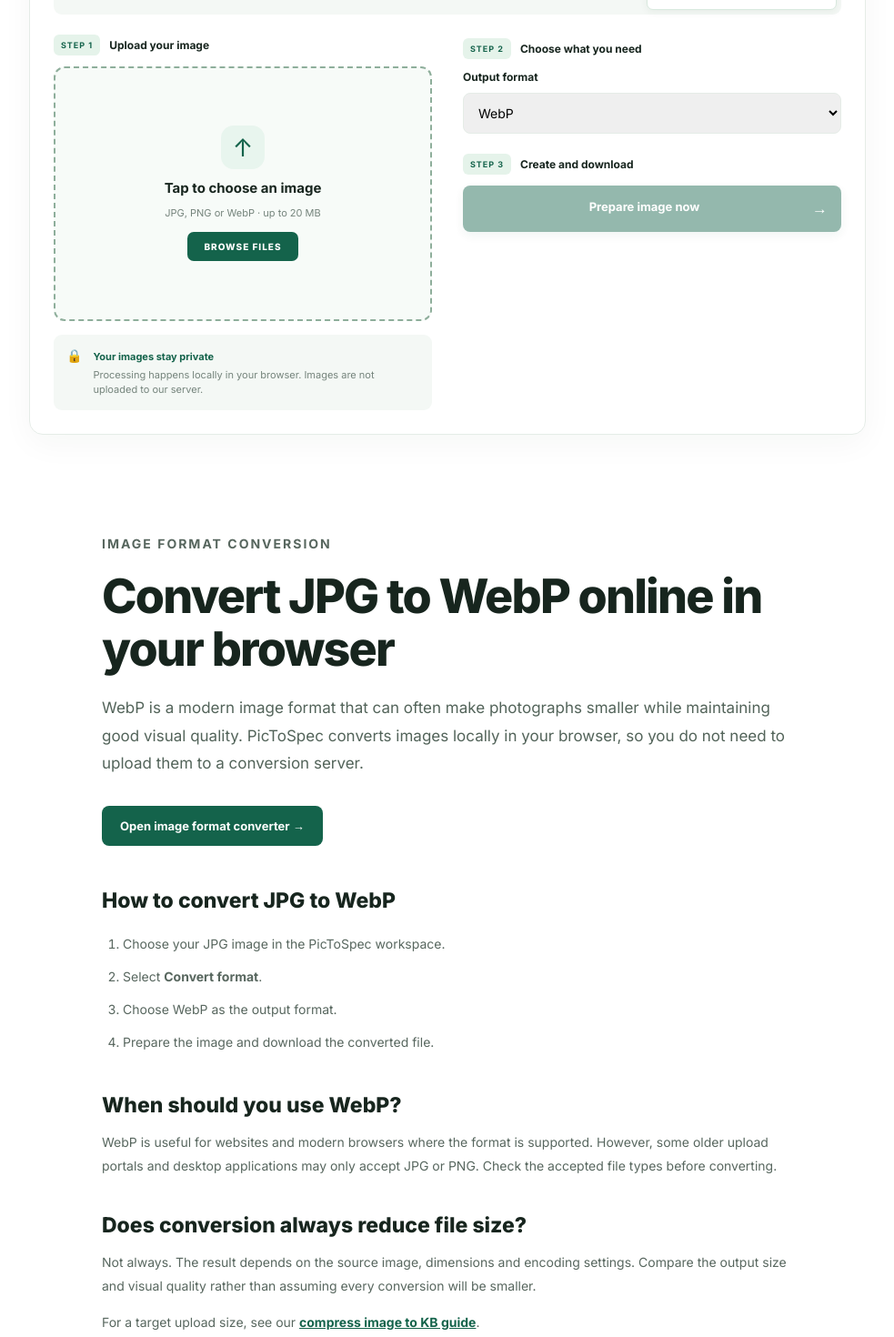
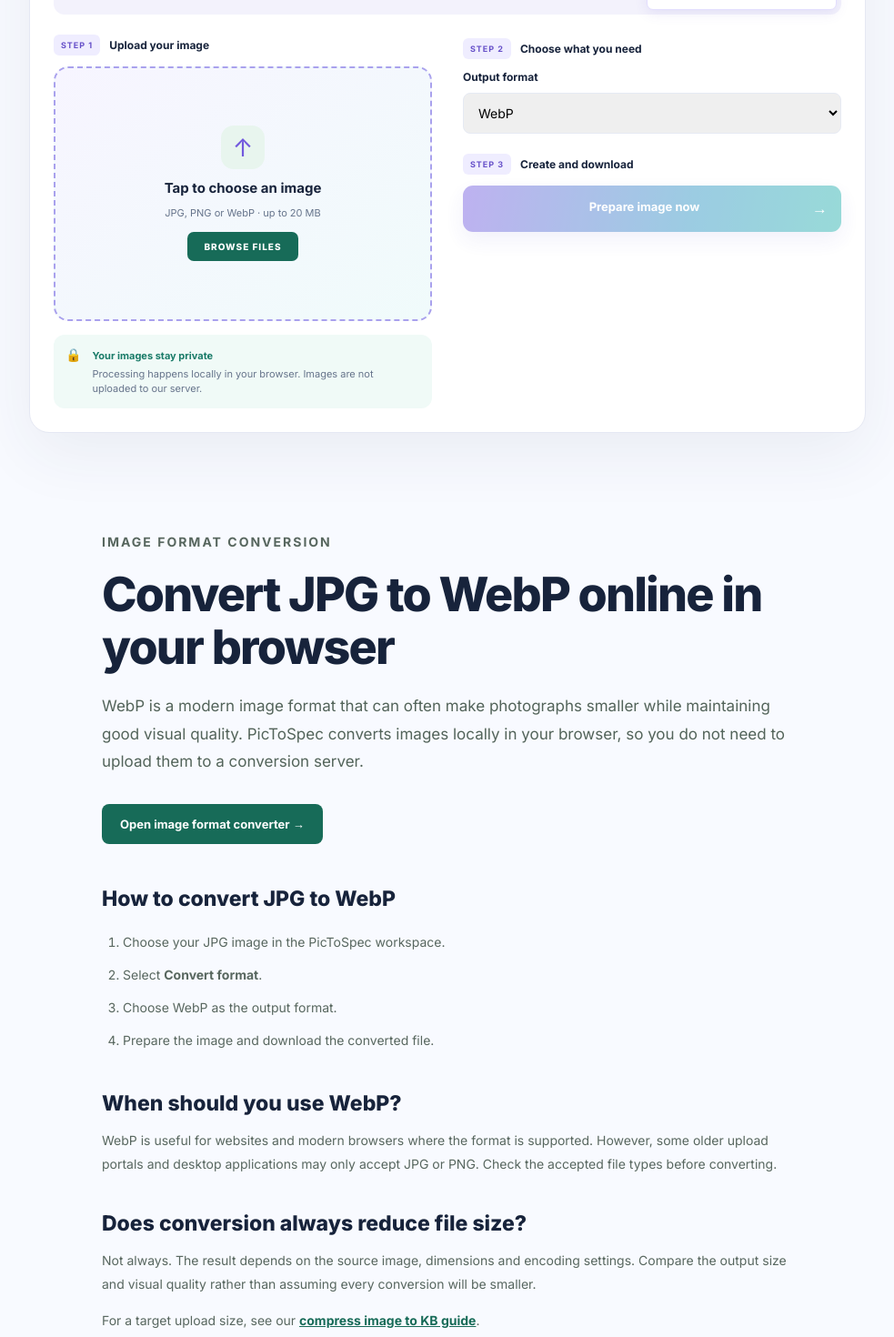
Before and after one commit to ya6331856-cpu/pic-to-spec, a Next.js app: page /jpg-to-webp in a window 1280 px wide. Shown: the part 420-1890 px from the top of the page at 91% size, without its empty margins (148-1131 px from the left). Built offline with nearby package versions, Linux system fonts and the light colour scheme.

Commit message:
Refresh PicToSpec with colorful premium responsive design

```diff
--- a/app/globals.css
+++ b/app/globals.css
@@ -134,3 +134,84 @@ button:focus-visible,a:focus-visible,select:focus-visible,input:focus-visible{ou
 
 .tool-search-results>a.active,.tool-search-results>a[aria-selected="true"]{background:#edf7f0;outline:2px solid #a8cdb5;outline-offset:-2px}
 .tool-search-box input:focus-visible{outline:2px solid #80bda0;outline-offset:3px;border-radius:4px}
+
+
+/* Vivid premium visual system — accessible, responsive, motion-aware */
+:root{
+  --ink:#17233b;--green:#176b58;--muted:#66748b;--line:#e6eaf3;--pale:#f5f7fc;
+  --violet:#7357e8;--cyan:#18a9c5;--coral:#ff806f;--amber:#f5b544;
+}
+body{color:var(--ink);background:#f8faff}
+.topbar{position:relative;z-index:30;background:rgba(255,255,255,.88);backdrop-filter:blur(16px);border-bottom:1px solid #e8ebf4;box-shadow:0 5px 24px #27345a08}
+.brand{letter-spacing:-.5px}.mark{background:linear-gradient(135deg,#7357e8,#19b6c5);box-shadow:0 5px 14px #7357e83b}
+.topbar nav a{transition:color .2s ease}.topbar nav a:hover,.privacy-link:hover{color:var(--violet)}
+.hero{position:relative;isolation:isolate;overflow:hidden;padding:82px 20px 66px;background:radial-gradient(ellipse at 14% 8%,#e5e4ff 0,transparent 36%),radial-gradient(ellipse at 88% 12%,#d9f8f5 0,transparent 32%),linear-gradient(135deg,#fbfaff 0%,#f1f7ff 48%,#fff6f2 100%)}
+.hero:before,.hero:after{content:"";position:absolute;z-index:-1;border-radius:50%;filter:blur(1px);pointer-events:none}
+.hero:before{width:230px;height:230px;right:5%;top:18%;background:linear-gradient(135deg,#c8f3ed88,#b9b1ff55);animation:float-orb 9s ease-in-out infinite}
+.hero:after{width:160px;height:160px;left:5%;bottom:0;background:linear-gradient(135deg,#ffd8c988,#e7dcff66);animation:float-orb 11s ease-in-out infinite reverse}
+.hero .eyebrow{display:inline-flex;align-items:center;gap:8px;padding:8px 13px;border:1px solid #dedbff;border-radius:999px;background:#ffffffb8;color:#6650c9;letter-spacing:1.2px}
+.hero h1{font-size:clamp(42px,6vw,66px);line-height:1.04;letter-spacing:-2.8px;color:#182442;margin:20px 0}
+.hero h1 em{background:linear-gradient(95deg,#7055df 4%,#18a9bd 55%,#f08b76 100%);-webkit-background-clip:text;background-clip:text;color:transparent}
+.hero>p{color:#596780;font-size:15px}
+.hero-proof{color:#52627b}.hero-proof span{padding:8px 12px;border:1px solid #e4e9f4;border-radius:999px;background:#ffffffa8}
+.tool-search-box{border:1px solid #dfe4f3;border-radius:17px;box-shadow:0 18px 55px #454b8d18;transition:transform .2s,box-shadow .2s}
+.tool-search-box:focus-within{transform:translateY(-2px);box-shadow:0 22px 60px #6655c52a;border-color:#aaa0f2}
+.tool-search-box>span{color:var(--violet)}
+.tool-search-box>button{background:#f0edff;color:#6650c9}
+.tool-search-results{border-color:#e5e4f4;box-shadow:0 22px 60px #30345b20}
+.tool-search-results>a:hover,.tool-search-results>a.active{background:linear-gradient(90deg,#f1efff,#eefbfa)}
+.quick-start{max-width:1120px;margin:35px auto 48px}
+.quick-start:before{content:"QUICK ACCESS";display:block;margin:0 0 15px;color:#7b6acb;font-size:10px;font-weight:800;letter-spacing:2px}
+.quick-grid{gap:15px}
+.tool-card{overflow:hidden;min-height:168px;padding:20px 18px 44px;border:1px solid #e5e8f4;border-radius:17px;background:linear-gradient(145deg,#fff 0%,#fbfcff 100%);box-shadow:0 7px 24px #29345d0b;transition:transform .24s ease,border-color .24s ease,box-shadow .24s ease}
+.tool-card:before{content:"";position:absolute;top:0;left:0;right:0;height:4px;background:linear-gradient(90deg,#7559e8,#20b8c4,#ff987e);opacity:.85}
+.tool-card:nth-child(4n+1)>span{background:linear-gradient(135deg,#eeeaff,#ded8ff);color:#7054dc}
+.tool-card:nth-child(4n+2)>span{background:linear-gradient(135deg,#e0f8f3,#c8eee8);color:#148b7d}
+.tool-card:nth-child(4n+3)>span{background:linear-gradient(135deg,#fff0e9,#ffddd2);color:#e4775e}
+.tool-card:nth-child(4n)>span{background:linear-gradient(135deg,#fff6df,#ffebba);color:#b98218}
+.tool-card b{font-size:13px;letter-spacing:-.15px}
+.tool-card small{color:#69758b}
+.tool-card strong{color:#6654ce}
+.tool-card:hover,.tool-card:focus-visible{transform:translateY(-6px);border-color:#c9c4f4;background:#fff;box-shadow:0 18px 38px #5546a51c}
+.tool-directory{max-width:1120px;padding:0 24px;margin-bottom:95px}
+.directory-heading{padding:30px 32px;border:1px solid #e6e7f5;border-radius:22px;background:radial-gradient(circle at 90% 10%,#d8f5f0 0,transparent 30%),linear-gradient(120deg,#f1efff,#f8fbff 60%,#fff5ef);box-shadow:0 12px 36px #303d6a0a}
+.directory-heading .eyebrow{color:#7054d7}
+.directory-heading h2{color:#1d2947}
+.directory-heading p{color:#65718a}
+.directory-category{margin:38px 0}
+.directory-category h3{display:flex;align-items:center;gap:10px;color:#253352;font-size:17px}
+.directory-category h3:before{content:"";width:7px;height:22px;border-radius:8px;background:linear-gradient(#765be8,#20b7bd)}
+.directory-category .tool-card{min-height:145px;border-radius:15px;box-shadow:0 5px 20px #27345a09}
+.directory-category .tool-card:hover{border-color:#c9c4f4;box-shadow:0 14px 30px #5146a51a}
+.directory-category .tool-card strong{color:#6654ce}
+.workspace{border:1px solid #e5e8f3;border-radius:22px;background:#fff;box-shadow:0 22px 70px #25345b12}
+.workspace-head small{color:#7459dc}
+.tabs{background:#f3f2fc;border-radius:12px}
+.tabs button.active{background:#fff;color:#6650c9;border-color:#e3defe;box-shadow:0 4px 14px #6650c91a}
+.primary{background:linear-gradient(100deg,#7055df,#258fc1 60%,#1caeaa);border:0;border-radius:11px;box-shadow:0 9px 22px #5c5acb30;transition:transform .2s,filter .2s}
+.primary:not(:disabled):hover{filter:saturate(1.18) brightness(1.04);transform:translateY(-2px)}
+.drop{border:2px dashed #a9a1ed;border-radius:16px;background:linear-gradient(145deg,#f7f5ff,#f0fbfb);transition:border-color .2s,background .2s,transform .2s}
+.drop:hover{border-color:#6f59dc;background:linear-gradient(145deg,#f0edff,#eafafa);transform:translateY(-2px)}
+.drop .upload{color:#7158dd}
+.step-hint b{background:#efedff;color:#6650c9}
+.privacy{border-radius:12px;background:#f0faf7;padding:13px;color:#197b68}
+.result{border:1px solid #cfeee4;border-radius:13px;background:linear-gradient(135deg,#f0fbf7,#f2faff);padding:15px}
+.result>a{display:inline-flex;padding:10px 14px;border-radius:9px;background:linear-gradient(100deg,#168b78,#247fbd);color:white;text-decoration:none;font-weight:700}
+.guides a{border:1px solid #e4e8f3;border-radius:999px;padding:9px 14px;background:white;transition:all .2s}
+.guides a:hover{border-color:#c9c1f4;background:#f5f3ff;color:#6550cc}
+footer{border-top:1px solid #e7eaf3;background:#fff}
+@keyframes float-orb{0%,100%{transform:translate3d(0,0,0) rotate(0deg)}50%{transform:translate3d(0,-16px,0) rotate(8deg)}}
+@media(max-width:700px){
+ .hero{padding:52px 16px 42px}
+ .hero h1{font-size:39px;letter-spacing:-1.8px}
+ .hero-proof span{padding:7px 9px}
+ .quick-start{margin:24px auto 32px}
+ .tool-card{min-height:150px;padding:17px 14px 41px;border-radius:14px}
+ .tool-directory{padding:0 14px}
+ .directory-heading{padding:22px 18px;border-radius:17px}
+ .directory-category .tool-card{min-height:135px;padding:15px 13px}
+ .workspace{border-radius:17px}
+}
+@media(prefers-reduced-motion:reduce){
+ *,*::before,*::after{scroll-behavior:auto!important;animation-duration:.01ms!important;animation-iteration-count:1!important;transition-duration:.01ms!important}
+}
```
